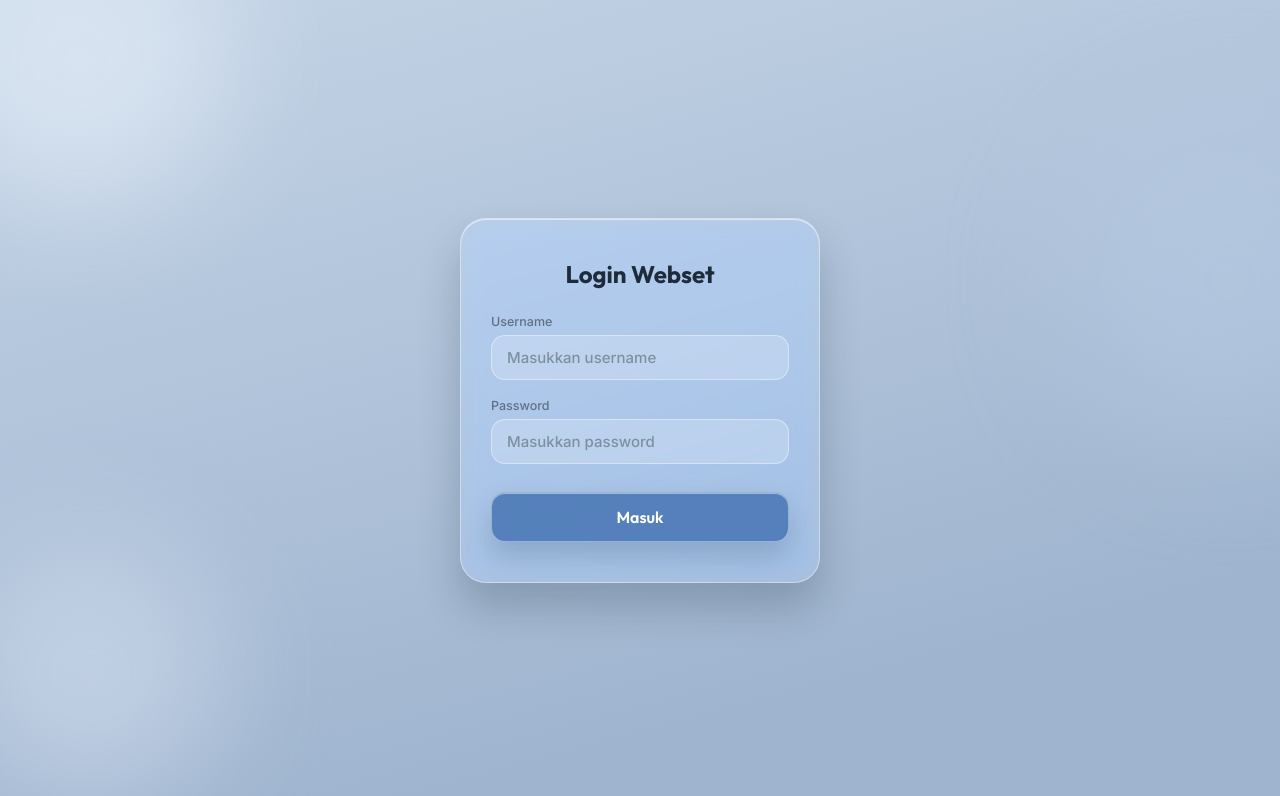
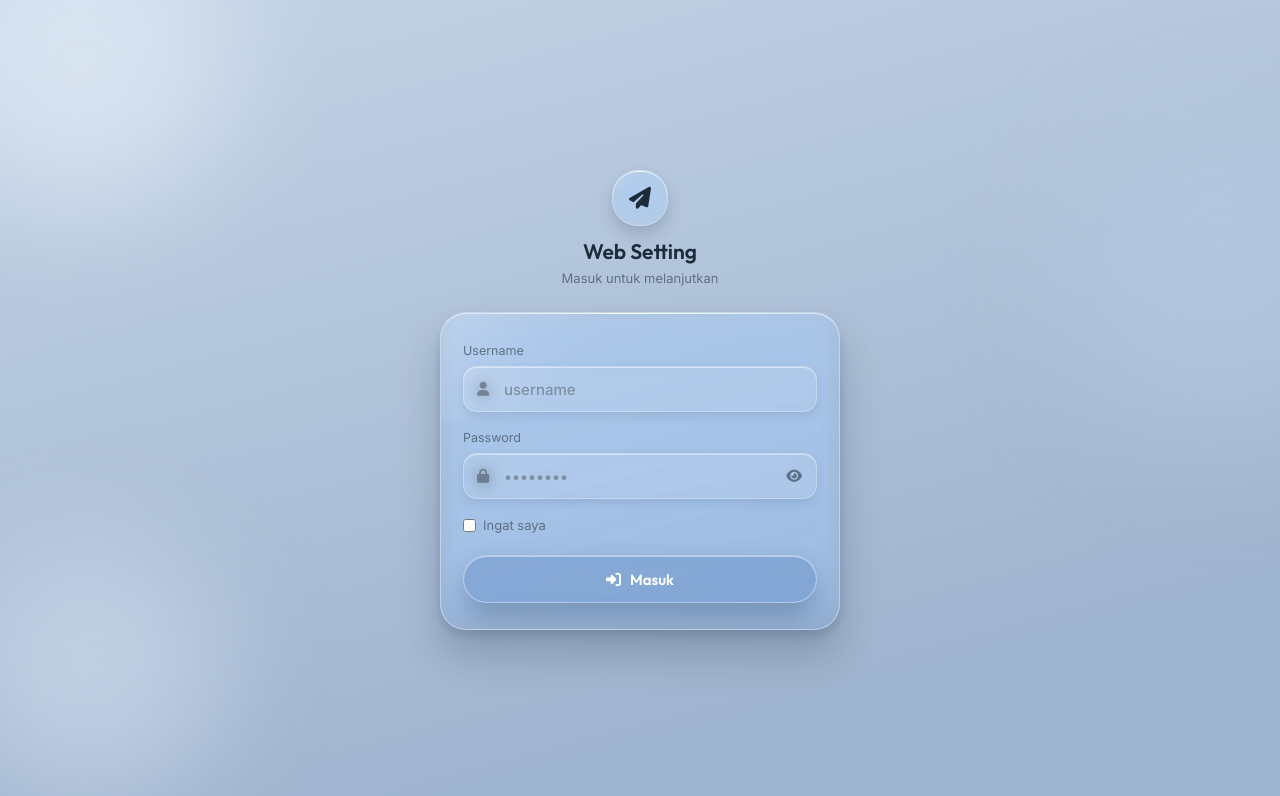
Before and after one commit to Doken123/web-set, a website: page index.html in a window 1280 px wide. Drawn offline with Linux system fonts and the light colour scheme.

Commit message:
Update index.html

```diff
--- a/index.html
+++ b/index.html
@@ -2,10 +2,11 @@
 <html lang="id">
 <head>
 <meta charset="UTF-8">
-<meta name="viewport" content="width=device-width, initial-scale=1.0">
-<title>Login Webset</title>
+<meta name="viewport" content="width=device-width, initial-scale=1">
+<title>Login</title>
 <link rel="preconnect" href="https://fonts.googleapis.com">
-<link href="https://fonts.googleapis.com/css2?family=Outfit:wght@400;600;700&family=Inter:wght@400;500&display=swap" rel="stylesheet">
+<link href="https://fonts.googleapis.com/css2?family=Outfit:wght@500;600;700&family=Inter:wght@400;500;600&display=swap" rel="stylesheet">
+<link rel="stylesheet" href="https://cdnjs.cloudflare.com/ajax/libs/font-awesome/6.5.1/css/all.min.css">
 <style>
   :root{
     --bg-1:#c4d4e6;
@@ -14,95 +15,185 @@
     --muted:#5f7084;
     --blue:#3f6fb0;
   }
-    * { box-sizing: border-box; margin: 0; padding: 0; font-family: 'Inter', sans-serif; }
-    body {
-        background: linear-gradient(165deg, var(--bg-1), var(--bg-2) 80%);
-        display: flex;
-        justify-content: center;
-        align-items: center;
-        min-height: 100vh;
-        color: var(--ink);
-        overflow: hidden;
+  *{box-sizing:border-box;margin:0;padding:0}
+
+  body{
+    font-family:'Inter',sans-serif;
+    min-height:100vh;
+    color:var(--ink);
+    background:linear-gradient(165deg,var(--bg-1),var(--bg-2) 80%);
+    overflow-x:hidden;
+    display:flex;
+    align-items:center;
+    justify-content:center;
+    padding:24px 16px;
   }
 
-    /* Efek Blob Background */
-    .blob { position: fixed; border-radius: 50%; filter: blur(60px); z-index: 0; pointer-events: none; }
-    .b1 { width: 300px; height: 300px; top: -90px; left: -70px; background: #eaf2fb; opacity: .55; }
-    .b2 { width: 320px; height: 320px; top: 120px; right: -110px; background: #b7cbe4; opacity: .5; }
-    .b3 { width: 260px; height: 260px; bottom: 0; left: -40px; background: #dfe9f6; opacity: .45; }
+  .blob{
+    position:fixed;
+    border-radius:50%;
+    filter:blur(60px);
+    z-index:0;
+    pointer-events:none;
+  }
+  .b1{width:300px;height:300px;top:-90px;left:-70px;background:#eaf2fb;opacity:.55}
+  .b2{width:320px;height:320px;top:120px;right:-110px;background:#b7cbe4;opacity:.5}
+  .b3{width:260px;height:260px;bottom:0;left:-40px;background:#dfe9f6;opacity:.45}
 
-    /* Card Glassmorphism */
-    .login-box {
-        position: relative;
-        z-index: 1;
-        background: rgba(255,255,255,.1);
-        backdrop-filter: blur(10px) saturate(160%);
-        -webkit-backdrop-filter: blur(10px) saturate(160%);
-        border: 1px solid rgba(255,255,255,.4);
-        padding: 40px 30px;
-        border-radius: 26px;
-        box-shadow: 0 1px 0 rgba(255,255,255,.55) inset, 0 24px 40px rgba(20,35,55,.22);
-        width: 100%;
-        max-width: 360px;
-        text-align: center;
+  .wrap{position:relative;z-index:1;width:100%;max-width:400px}
+
+  .brand{
+    display:flex;
+    flex-direction:column;
+    align-items:center;
+    gap:12px;
+    margin-bottom:26px;
+  }
+  .mark{
+    width:56px;height:56px;
+    border-radius:18px;
+    display:flex;align-items:center;justify-content:center;
+    color:var(--ink);
+    font-size:22px;
+  }
+  .brand h1{
+    font-family:'Outfit',sans-serif;
+    font-size:21px;
+    font-weight:600;
+    color:var(--ink);
+  }
+  .brand p{
+    font-size:13px;
+    color:var(--muted);
+    margin-top:-6px;
   }
 
-    .login-box h2 {
-        font-family: 'Outfit', sans-serif;
-        font-size: 24px;
-        font-weight: 700;
-        margin-bottom: 25px;
-        color: var(--ink);
+  .glass{
+    position:relative;
+    border-radius:26px;
+    background:rgba(255,255,255,.05);
+    backdrop-filter:blur(10px) saturate(160%);
+    -webkit-backdrop-filter:blur(10px) saturate(160%);
+    border:1px solid rgba(255,255,255,.28);
+    overflow:hidden;
+    box-shadow:
+      0 1px 0 rgba(255,255,255,.55) inset,
+      0 -14px 20px rgba(20,35,55,.07) inset,
+      0 24px 40px rgba(20,35,55,.22),
+      0 6px 10px rgba(20,35,55,.12);
+  }
+  .glass::before{
+    content:"";
+    position:absolute;
+    top:-40%;left:-20%;
+    width:85%;height:70%;
+    background:linear-gradient(135deg,rgba(255,255,255,.4),rgba(255,255,255,.05) 55%,transparent 70%);
+    transform:rotate(-8deg);
+    pointer-events:none;
+  }
+  .glass::after{
+    content:"";
+    position:absolute;
+    top:0;left:8%;right:8%;
+    height:1px;
+    background:linear-gradient(90deg,transparent,rgba(255,255,255,.85),transparent);
+  }
+  .glass > *{position:relative;z-index:1}
+
+  .mark{
+    background:rgba(255,255,255,.06);
+    backdrop-filter:blur(8px) saturate(160%);
+    -webkit-backdrop-filter:blur(8px) saturate(160%);
+    border:1px solid rgba(255,255,255,.32);
+    box-shadow:0 1px 0 rgba(255,255,255,.55) inset, 0 8px 16px rgba(20,35,55,.18);
   }
 
-    .input-group { margin-bottom: 18px; text-align: left; }
-    .input-group label { font-size: 12.5px; color: var(--muted); margin-bottom: 6px; display: block; font-weight: 500; }
-    .input {
-        width: 100%;
-        padding: 12px 15px;
-        border-radius: 14px;
-        border: 1px solid rgba(255,255,255,.4);
-        background: rgba(255,255,255,.2);
-        color: var(--ink);
-        outline: none;
-        font-size: 15px;
-        font-weight: 500;
-        transition: box-shadow .2s, border-color .2s;
+  .card{padding:30px 22px 26px}
+
+  .field-label{
+    display:block;
+    font-size:12.5px;
+    color:var(--muted);
+    margin-bottom:8px;
   }
-    .input::placeholder { color: #7f8fa2; }
-    .input:focus {
-        border-color: rgba(63,111,176,.8);
-        background: rgba(255,255,255,.4);
-        box-shadow: 0 0 0 4px rgba(63,111,176,.15);
+  .group{margin-bottom:18px}
+
+  .input-wrap{position:relative}
+  .input-wrap i.leading{
+    position:absolute;
+    left:14px;top:50%;
+    transform:translateY(-50%);
+    color:var(--muted);
+    font-size:14px;
+    pointer-events:none;
+  }
+  .input-wrap .input{padding-left:40px}
+
+  .input{
+    width:100%;
+    height:46px;
+    border-radius:14px;
+    border:1px solid rgba(255,255,255,.3);
+    background:rgba(255,255,255,.06);
+    backdrop-filter:blur(8px);
+    box-shadow:0 1px 0 rgba(255,255,255,.45) inset, 0 4px 10px rgba(20,35,55,.1);
+    padding:0 13px;
+    font-family:inherit;
+    font-size:15px;
+    font-weight:500;
+    color:var(--ink);
+    outline:none;
+    transition:box-shadow .2s, border-color .2s;
+  }
+  .input::placeholder{color:#7f8fa2}
+  .input:focus{
+    border-color:rgba(63,111,176,.55);
+    box-shadow:0 0 0 4px rgba(63,111,176,.15), 0 1px 0 rgba(255,255,255,.45) inset;
   }
 
-    .btn {
-        width: 100%;
-        padding: 14px;
-        border: 1px solid rgba(255,255,255,.4);
-        border-radius: 14px;
-        background: rgba(63,111,176,.8);
-        backdrop-filter: blur(10px);
-        color: #fff;
-        font-family: 'Outfit', sans-serif;
-        font-weight: 600;
-        font-size: 16px;
-        cursor: pointer;
-        transition: 0.2s;
-        margin-top: 10px;
-        box-shadow: 0 1px 0 rgba(255,255,255,.45) inset, 0 14px 28px rgba(30,50,75,.2);
+  .toggle-pass{
+    position:absolute;
+    right:5px;top:5px;
+    width:36px;height:36px;
+    border-radius:10px;
+    border:none;
+    background:transparent;
+    color:var(--muted);
+    display:flex;align-items:center;justify-content:center;
+    cursor:pointer;
+    font-size:14px;
   }
-    .btn:active { transform: scale(0.97); }
+  .toggle-pass:focus-visible{outline:2px solid var(--blue);outline-offset:2px}
 
-    #error {
-        color: #ff6b6b;
-        font-size: 13px;
-        margin-bottom: 15px;
-        display: none;
-        background: rgba(255,0,0,0.1);
-        padding: 8px;
-        border-radius: 8px;
+  .remember{
+    display:flex;
+    align-items:center;
+    gap:7px;
+    color:var(--muted);
+    font-size:13px;
+    margin-bottom:22px;
   }
+  .remember input{accent-color:var(--blue)}
+
+  .btn-login{
+    width:100%;
+    border:1px solid rgba(255,255,255,.4);
+    border-radius:999px;
+    background:rgba(63,111,176,.3);
+    backdrop-filter:blur(10px);
+    color:#fff;
+    font-family:'Outfit',sans-serif;
+    font-weight:600;
+    font-size:15px;
+    height:48px;
+    display:inline-flex;
+    align-items:center;
+    justify-content:center;
+    gap:9px;
+    cursor:pointer;
+    box-shadow:0 1px 0 rgba(255,255,255,.45) inset, 0 14px 28px rgba(30,50,75,.3);
+  }
+  .btn-login:active{transform:scale(.97)}
 </style>
 </head>
 <body>
@@ -111,44 +202,65 @@
 <div class="blob b2"></div>
 <div class="blob b3"></div>
 
-<div class="login-box">
-    <h2>Login Webset</h2>
-    <div id="error">Username atau password salah!</div>
-
-    <div class="input-group">
-        <label>Username</label>
-        <input type="text" id="username" class="input" placeholder="Masukkan username">
+<div class="wrap">
+  <div class="brand">
+    <div class="mark glass"><i class="fa-solid fa-paper-plane"></i></div>
+    <h1>Web Setting</h1>
+    <p>Masuk untuk melanjutkan</p>
   </div>
 
-    <div class="input-group">
-        <label>Password</label>
-        <input type="password" id="password" class="input" placeholder="Masukkan password">
+  <section class="glass card">
+    <div class="group">
+      <label class="field-label">Username</label>
+      <div class="input-wrap">
+        <i class="fa-solid fa-user leading"></i>
+        <input type="text" class="input" id="loginUsername" placeholder="username">
+      </div>
     </div>
 
-    <button class="btn" onclick="loginWebset()">Masuk</button>
+    <div class="group">
+      <label class="field-label">Password</label>
+      <div class="input-wrap">
+        <i class="fa-solid fa-lock leading"></i>
+        <input type="password" class="input" id="loginPassword" placeholder="••••••••">
+        <button type="button" class="toggle-pass" id="togglePass"><i class="fa-solid fa-eye"></i></button>
+      </div>
+    </div>
+
+    <label class="remember">
+      <input type="checkbox">
+      Ingat saya
+    </label>
+
+    <button type="button" class="btn-login" id="btnLogin"><i class="fa-solid fa-right-to-bracket"></i> Masuk</button>
+  </section>
 </div>
 
 <script>
-    // Cek kalo udah login, langsung lempar ke dashboard
-    if (localStorage.getItem('web_session')) {
+  // Cek session, kalo udah login lempar ke dashboard
+  if(localStorage.getItem('web_session')) {
       window.location.href = '/dashboard.html';
   }
 
-    async function loginWebset() {
-        const user = document.getElementById('username').value;
-        const pass = document.getElementById('password').value;
-        const errorDiv = document.getElementById('error');
-        const btn = document.querySelector('.btn');
+  const toggleBtn = document.getElementById('togglePass');
+  const passInput = document.getElementById('loginPassword');
+  toggleBtn.addEventListener('click', () => {
+    const isHidden = passInput.type === 'password';
+    passInput.type = isHidden ? 'text' : 'password';
+    toggleBtn.innerHTML = isHidden
+      ? '<i class="fa-solid fa-eye-slash"></i>'
+      : '<i class="fa-solid fa-eye"></i>';
+  });
 
-        errorDiv.style.display = 'none';
+  // LOGIKA LOGIN
+  document.getElementById('btnLogin').addEventListener('click', async function() {
+    const user = document.getElementById('loginUsername').value;
+    const pass = document.getElementById('loginPassword').value;
+    const btn = this;
 
-        if(!user || !pass) {
-            errorDiv.innerText = "Isi username dan password!";
-            errorDiv.style.display = 'block';
-            return;
-        }
+    if(!user || !pass) return alert("Harap isi Username dan Password!");
 
-        btn.innerText = "Memproses...";
+    btn.innerHTML = '<i class="fa-solid fa-spinner fa-spin"></i> Memproses...';
     btn.disabled = true;
 
     try {
@@ -157,32 +269,24 @@
             headers: { 'Content-Type': 'application/json' },
             body: JSON.stringify({ username: user, password: pass })
         });
-
         const data = await res.json();
 
-            if (data.success) {
-                // SIMPEN WEB_ID SAMA USERNAME KE LOCAL STORAGE
+        if(res.ok) {
+            // SIMPEN WEB_ID DAN USERNAME
             localStorage.setItem('web_session', data.web_id);
-                localStorage.setItem('admin_user', data.username);
+            localStorage.setItem('admin_user', data.username); // TAMBAHAN BIAR GA TABRAKAN
             window.location.href = '/dashboard.html';
         } else {
-                errorDiv.innerText = data.error;
-                errorDiv.style.display = 'block';
-                btn.innerText = "Masuk";
+            alert(data.error || "Login Gagal! Periksa kembali Username dan Password.");
+        }
+    } catch(e) {
+        alert("Koneksi Error: " + e.message);
+    } finally {
+        btn.innerHTML = '<i class="fa-solid fa-right-to-bracket"></i> Masuk';
         btn.disabled = false;
     }
-        } catch (e) {
-            errorDiv.innerText = "Error Koneksi: " + e.message;
-            errorDiv.style.display = 'block';
-            btn.innerText = "Masuk";
-            btn.disabled = false;
-        }
-    }
-
-    // Support tombol Enter
-    document.getElementById('password').addEventListener('keypress', function(e) {
-        if (e.key === 'Enter') { loginWebset(); }
   });
 </script>
+
 </body>
 </html>
```
Lines whose indentation alone changed are shown as unchanged.
